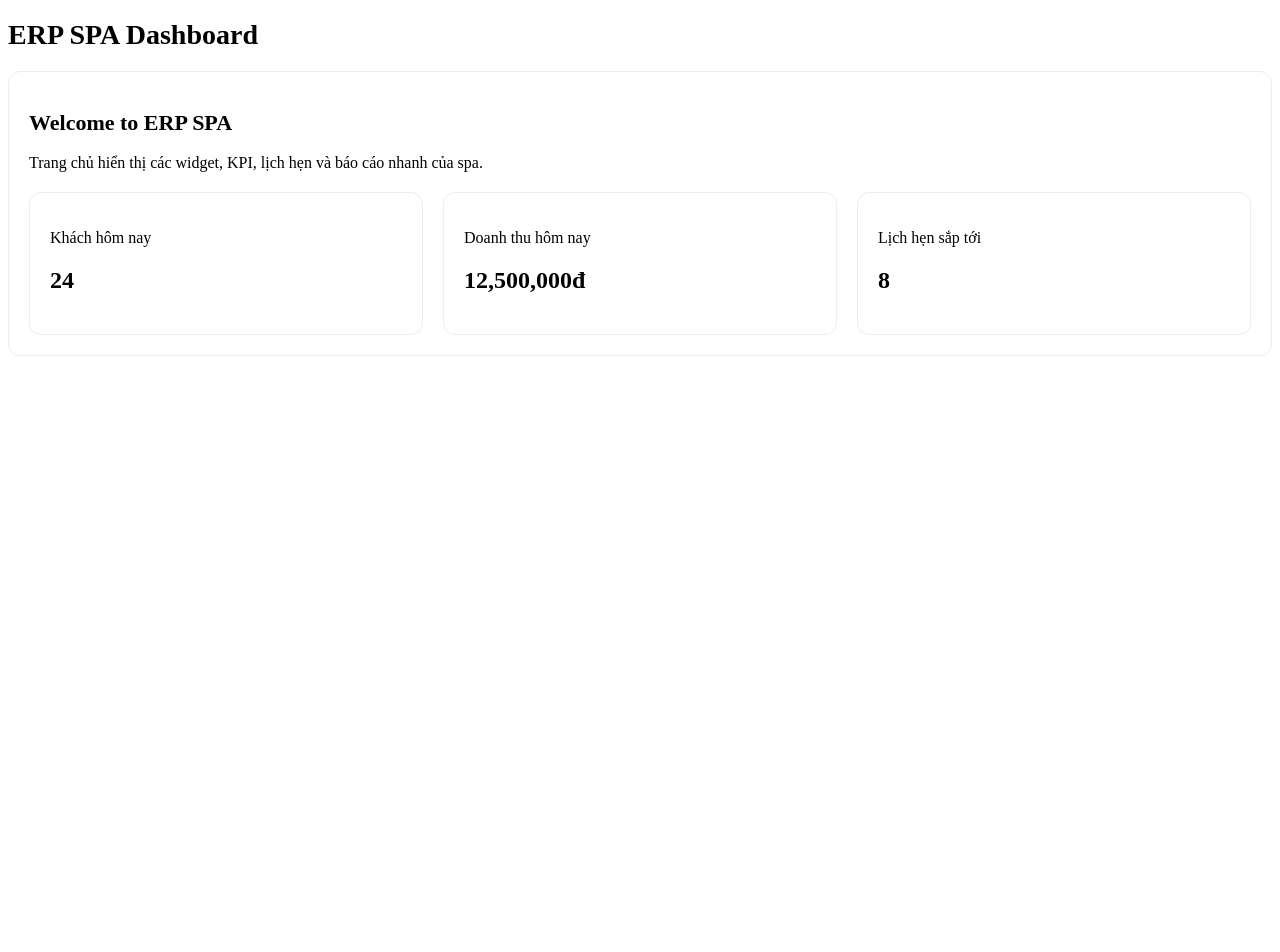
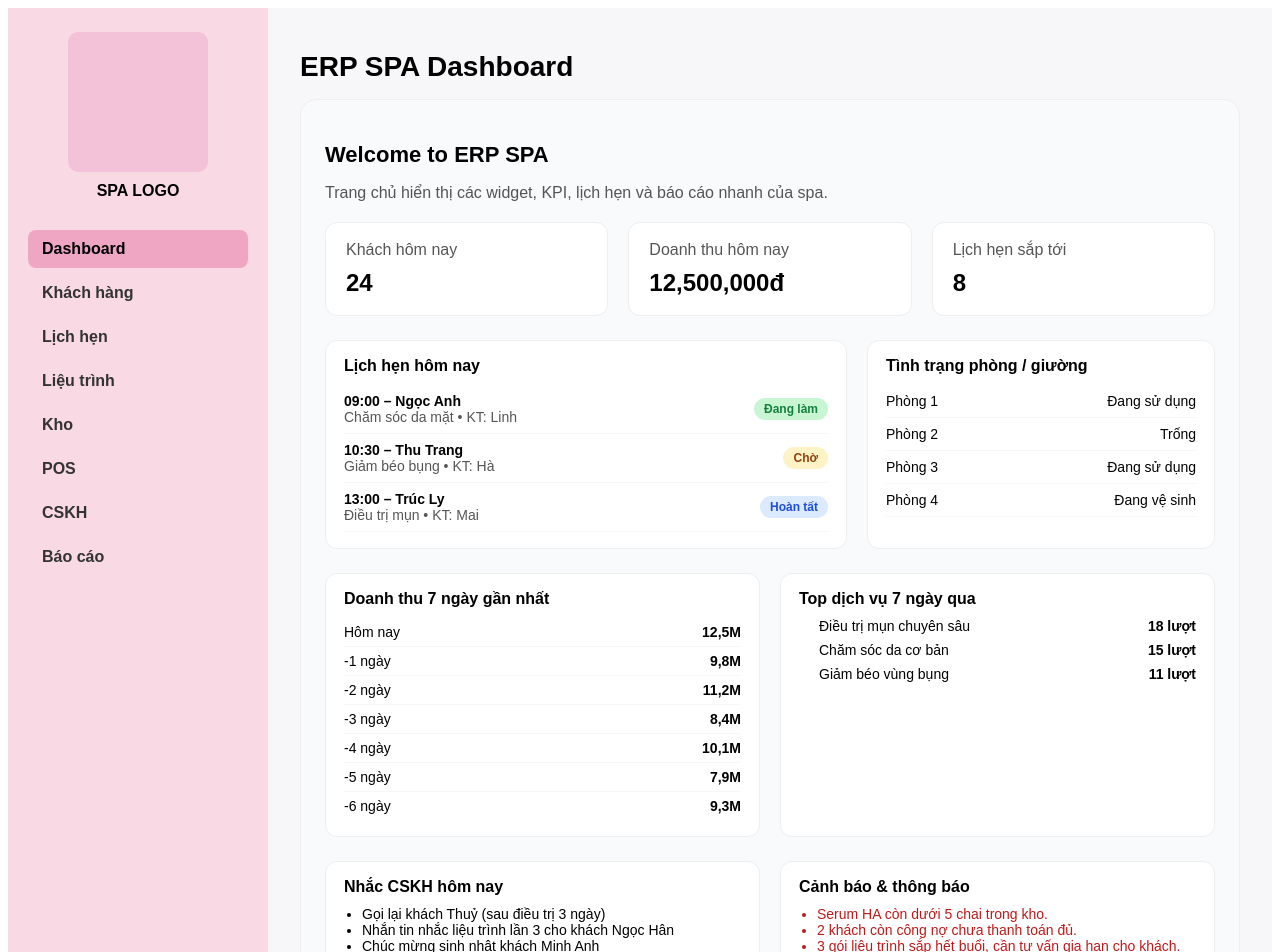
Before and after one commit to conlele0201/erp-spa, a Next.js app: page / in a window 1280 px wide. Shown: the top 952 px of the page. Before the commit the page ends 800 px from the top, so only its background shows below. Built offline with nearby package versions, Linux system fonts and the light colour scheme.

Commit message:
Update index.js

```diff
--- a/pages/index.js
+++ b/pages/index.js
@@ -1,64 +1,401 @@
-export default function Dashboard() {
+export default function Home() {
   return (
-    <div>
-      <h1 style={{ fontSize: "28px", fontWeight: "700" }}>ERP SPA Dashboard</h1>
-
+    <div
+      style={{
+        display: "flex",
+        minHeight: "100vh",
+        fontFamily: "Arial, sans-serif",
+        background: "#f7f7f9",
+      }}
+    >
+      {/* SIDEBAR */}
       <div
         style={{
-          marginTop: "20px",
-          padding: "20px",
-          background: "#fff",
-          borderRadius: "12px",
-          border: "1px solid #eee",
+          width: "260px",
+          background: "#F9D9E4",
+          padding: "24px 20px",
+          boxSizing: "border-box",
         }}
       >
-        <h2 style={{ fontSize: "22px", fontWeight: "700" }}>
-          Welcome to ERP SPA
-        </h2>
-        <p>Trang chủ hiển thị các widget, KPI, lịch hẹn và báo cáo nhanh của spa.</p>
+        {/* LOGO */}
+        <div
+          style={{
+            width: "140px",
+            height: "140px",
+            background: "#F3C1D8",
+            borderRadius: "10px",
+            margin: "0 auto",
+          }}
+        ></div>
+        <p
+          style={{
+            textAlign: "center",
+            marginTop: "10px",
+            fontWeight: 600,
+          }}
+        >
+          SPA LOGO
+        </p>
 
-        {/* WIDGETS */}
-        <div style={{ display: "flex", gap: "20px", marginTop: "20px" }}>
+        {/* MENU */}
+        <div style={{ marginTop: "30px" }}>
+          {[
+            { label: "Dashboard", link: "/" },
+            { label: "Khách hàng", link: "/khach-hang" },
+            { label: "Lịch hẹn", link: "#" },
+            { label: "Liệu trình", link: "#" },
+            { label: "Kho", link: "#" },
+            { label: "POS", link: "#" },
+            { label: "CSKH", link: "#" },
+            { label: "Báo cáo", link: "#" },
+          ].map((item, idx) => (
+            <a
+              key={idx}
+              href={item.link}
+              style={{
+                display: "block",
+                padding: "10px 14px",
+                borderRadius: "8px",
+                marginBottom: "6px",
+                textDecoration: "none",
+                fontWeight: 600,
+                color: item.label === "Dashboard" ? "#000" : "#333",
+                background:
+                  item.label === "Dashboard" ? "#EFA6C3" : "transparent",
+              }}
+            >
+              {item.label}
+            </a>
+          ))}
+        </div>
+      </div>
+
+      {/* MAIN CONTENT */}
+      <div style={{ flex: 1, padding: "24px 32px" }}>
+        {/* HEADER */}
+        <h1
+          style={{
+            fontSize: "28px",
+            fontWeight: 700,
+            marginBottom: "16px",
+          }}
+        >
+          ERP SPA Dashboard
+        </h1>
+
+        <div
+          style={{
+            background: "#f9fafc",
+            borderRadius: "16px",
+            padding: "24px",
+            border: "1px solid #eee",
+          }}
+        >
+          <h2
+            style={{
+              fontSize: "22px",
+              fontWeight: 700,
+              marginBottom: "8px",
+            }}
+          >
+            Welcome to ERP SPA
+          </h2>
+          <p style={{ marginBottom: "20px", color: "#555" }}>
+            Trang chủ hiển thị các widget, KPI, lịch hẹn và báo cáo nhanh của
+            spa.
+          </p>
+
+          {/* KPI CARDS */}
           <div
             style={{
-              flex: 1,
-              padding: "20px",
-              background: "#fff",
-              borderRadius: "12px",
-              border: "1px solid #eee",
+              display: "flex",
+              gap: "20px",
+              marginBottom: "24px",
+              flexWrap: "wrap",
             }}
           >
-            <p>Khách hôm nay</p>
-            <h2>24</h2>
+            <KpiCard title="Khách hôm nay" value="24" />
+            <KpiCard title="Doanh thu hôm nay" value="12,500,000đ" />
+            <KpiCard title="Lịch hẹn sắp tới" value="8" />
           </div>
 
+          {/* HÀNG 2: LỊCH HẸN & TÌNH TRẠNG PHÒNG */}
           <div
             style={{
-              flex: 1,
-              padding: "20px",
-              background: "#fff",
-              borderRadius: "12px",
-              border: "1px solid #eee",
+              display: "grid",
+              gridTemplateColumns: "3fr 2fr",
+              gap: "20px",
+              marginBottom: "24px",
             }}
           >
-            <p>Doanh thu hôm nay</p>
-            <h2>12,500,000đ</h2>
+            {/* Lịch hẹn hôm nay */}
+            <div style={card}>
+              <h3 style={cardTitle}>Lịch hẹn hôm nay</h3>
+              <AppointmentRow
+                time="09:00 – Ngọc Anh"
+                service="Chăm sóc da mặt"
+                staff="KT: Linh"
+                status="Đang làm"
+                statusColor="#c8f5d2"
+                statusTextColor="#15803d"
+              />
+              <AppointmentRow
+                time="10:30 – Thu Trang"
+                service="Giảm béo bụng"
+                staff="KT: Hà"
+                status="Chờ"
+                statusColor="#fef3c7"
+                statusTextColor="#92400e"
+              />
+              <AppointmentRow
+                time="13:00 – Trúc Ly"
+                service="Điều trị mụn"
+                staff="KT: Mai"
+                status="Hoàn tất"
+                statusColor="#dbeafe"
+                statusTextColor="#1d4ed8"
+              />
+            </div>
+
+            {/* Tình trạng phòng / giường */}
+            <div style={card}>
+              <h3 style={cardTitle}>Tình trạng phòng / giường</h3>
+              <RoomRow name="Phòng 1" status="Đang sử dụng" />
+              <RoomRow name="Phòng 2" status="Trống" />
+              <RoomRow name="Phòng 3" status="Đang sử dụng" />
+              <RoomRow name="Phòng 4" status="Đang vệ sinh" />
+            </div>
           </div>
 
+          {/* HÀNG 3: DOANH THU 7 NGÀY & TOP DỊCH VỤ */}
           <div
             style={{
-              flex: 1,
-              padding: "20px",
-              background: "#fff",
-              borderRadius: "12px",
-              border: "1px solid #eee",
+              display: "grid",
+              gridTemplateColumns: "1fr 1fr",
+              gap: "20px",
+              marginBottom: "24px",
             }}
           >
-            <p>Lịch hẹn sắp tới</p>
-            <h2>8</h2>
+            {/* Doanh thu 7 ngày gần nhất */}
+            <div style={card}>
+              <h3 style={cardTitle}>Doanh thu 7 ngày gần nhất</h3>
+              {[
+                { label: "Hôm nay", value: "12,5M" },
+                { label: "-1 ngày", value: "9,8M" },
+                { label: "-2 ngày", value: "11,2M" },
+                { label: "-3 ngày", value: "8,4M" },
+                { label: "-4 ngày", value: "10,1M" },
+                { label: "-5 ngày", value: "7,9M" },
+                { label: "-6 ngày", value: "9,3M" },
+              ].map((row, idx) => (
+                <div
+                  key={idx}
+                  style={{
+                    display: "flex",
+                    justifyContent: "space-between",
+                    padding: "6px 0",
+                    borderBottom:
+                      idx === 6 ? "none" : "1px solid rgba(0,0,0,0.03)",
+                    fontSize: "14px",
+                  }}
+                >
+                  <span>{row.label}</span>
+                  <span style={{ fontWeight: 600 }}>{row.value}</span>
+                </div>
+              ))}
+            </div>
+
+            {/* Top dịch vụ 7 ngày qua */}
+            <div style={card}>
+              <h3 style={cardTitle}>Top dịch vụ 7 ngày qua</h3>
+              <ol style={{ paddingLeft: "20px", margin: 0 }}>
+                <li style={topServiceRow}>
+                  Điều trị mụn chuyên sâu{" "}
+                  <span style={topServiceCount}>18 lượt</span>
+                </li>
+                <li style={topServiceRow}>
+                  Chăm sóc da cơ bản{" "}
+                  <span style={topServiceCount}>15 lượt</span>
+                </li>
+                <li style={topServiceRow}>
+                  Giảm béo vùng bụng{" "}
+                  <span style={topServiceCount}>11 lượt</span>
+                </li>
+              </ol>
+            </div>
+          </div>
+
+          {/* HÀNG 4: CSKH & CẢNH BÁO */}
+          <div
+            style={{
+              display: "grid",
+              gridTemplateColumns: "1fr 1fr",
+              gap: "20px",
+              marginBottom: "24px",
+            }}
+          >
+            {/* Nhắc CSKH */}
+            <div style={card}>
+              <h3 style={cardTitle}>Nhắc CSKH hôm nay</h3>
+              <ul style={{ margin: 0, paddingLeft: "18px", fontSize: "14px" }}>
+                <li>Gọi lại khách Thuỷ (sau điều trị 3 ngày)</li>
+                <li>Nhắn tin nhắc liệu trình lần 3 cho khách Ngọc Hân</li>
+                <li>Chúc mừng sinh nhật khách Minh Anh</li>
+              </ul>
+            </div>
+
+            {/* Cảnh báo & thông báo */}
+            <div style={card}>
+              <h3 style={cardTitle}>Cảnh báo & thông báo</h3>
+              <ul
+                style={{
+                  margin: 0,
+                  paddingLeft: "18px",
+                  fontSize: "14px",
+                  color: "#b91c1c",
+                }}
+              >
+                <li>Serum HA còn dưới 5 chai trong kho.</li>
+                <li>2 khách còn công nợ chưa thanh toán đủ.</li>
+                <li>
+                  3 gói liệu trình sắp hết buổi, cần tư vấn gia hạn cho khách.
+                </li>
+              </ul>
+            </div>
+          </div>
+
+          {/* HÀNG 5: THAO TÁC NHANH */}
+          <div style={card}>
+            <h3 style={cardTitle}>Thao tác nhanh</h3>
+            <div style={{ display: "flex", gap: "12px", flexWrap: "wrap" }}>
+              {[
+                "Thêm khách hàng",
+                "Tạo lịch hẹn",
+                "Bán dịch vụ / gói",
+                "Nhập kho nhanh",
+              ].map((label, idx) => (
+                <button key={idx} style={quickBtn}>
+                  {label}
+                </button>
+              ))}
+            </div>
           </div>
         </div>
       </div>
     </div>
   );
 }
+
+/* COMPONENTS & STYLE */
+
+function KpiCard({ title, value }) {
+  return (
+    <div
+      style={{
+        flex: 1,
+        minWidth: "220px",
+        background: "#fff",
+        borderRadius: "12px",
+        padding: "18px 20px",
+        border: "1px solid #eee",
+      }}
+    >
+      <p style={{ margin: 0, color: "#555" }}>{title}</p>
+      <h2
+        style={{
+          margin: "10px 0 0",
+          fontSize: "24px",
+          fontWeight: 700,
+        }}
+      >
+        {value}
+      </h2>
+    </div>
+  );
+}
+
+function AppointmentRow({ time, service, staff, status, statusColor, statusTextColor }) {
+  return (
+    <div
+      style={{
+        padding: "8px 0",
+        borderBottom: "1px solid rgba(0,0,0,0.03)",
+        display: "flex",
+        justifyContent: "space-between",
+        alignItems: "center",
+        fontSize: "14px",
+      }}
+    >
+      <div>
+        <div style={{ fontWeight: 600 }}>{time}</div>
+        <div style={{ color: "#555" }}>
+          {service} • {staff}
+        </div>
+      </div>
+      <span
+        style={{
+          padding: "4px 10px",
+          borderRadius: "999px",
+          background: statusColor,
+          color: statusTextColor,
+          fontSize: "12px",
+          fontWeight: 600,
+        }}
+      >
+        {status}
+      </span>
+    </div>
+  );
+}
+
+function RoomRow({ name, status }) {
+  return (
+    <div
+      style={{
+        padding: "8px 0",
+        borderBottom: "1px solid rgba(0,0,0,0.03)",
+        fontSize: "14px",
+        display: "flex",
+        justifyContent: "space-between",
+      }}
+    >
+      <span>{name}</span>
+      <span>{status}</span>
+    </div>
+  );
+}
+
+/* SHARED STYLE OBJECTS */
+
+const card = {
+  background: "#fff",
+  borderRadius: "12px",
+  padding: "16px 18px",
+  border: "1px solid #eee",
+};
+
+const cardTitle = {
+  margin: "0 0 10px",
+  fontSize: "16px",
+  fontWeight: 700,
+};
+
+const topServiceRow = {
+  marginBottom: "8px",
+  display: "flex",
+  justifyContent: "space-between",
+  fontSize: "14px",
+};
+
+const topServiceCount = {
+  fontWeight: 600,
+};
+
+const quickBtn = {
+  padding: "10px 16px",
+  borderRadius: "999px",
+  border: "1px solid #e5e7eb",
+  background: "#fff",
+  cursor: "pointer",
+  fontSize: "14px",
+};
```
